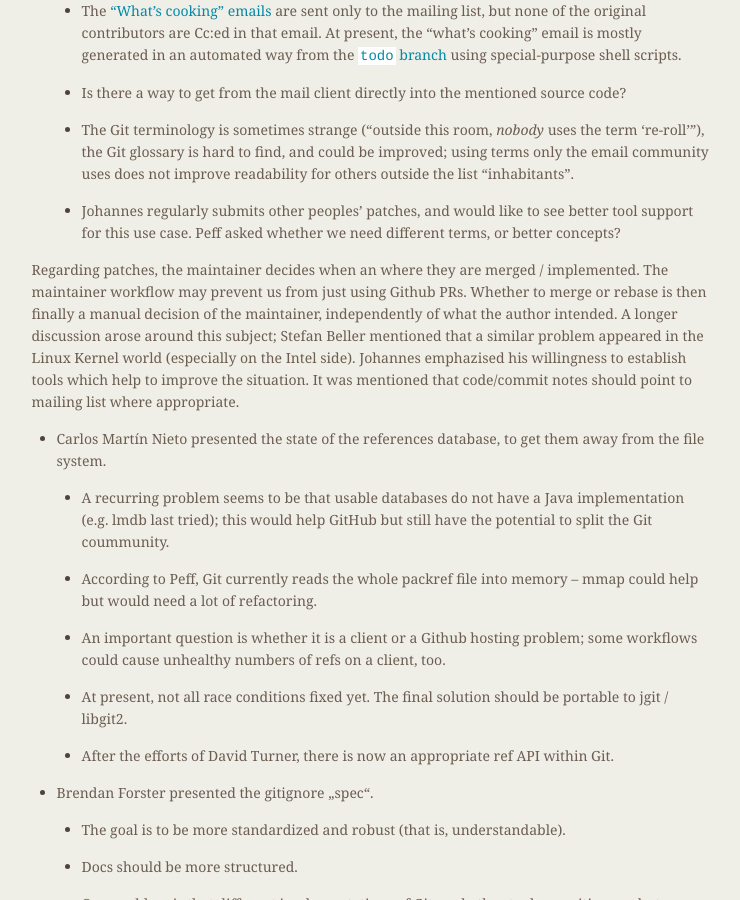
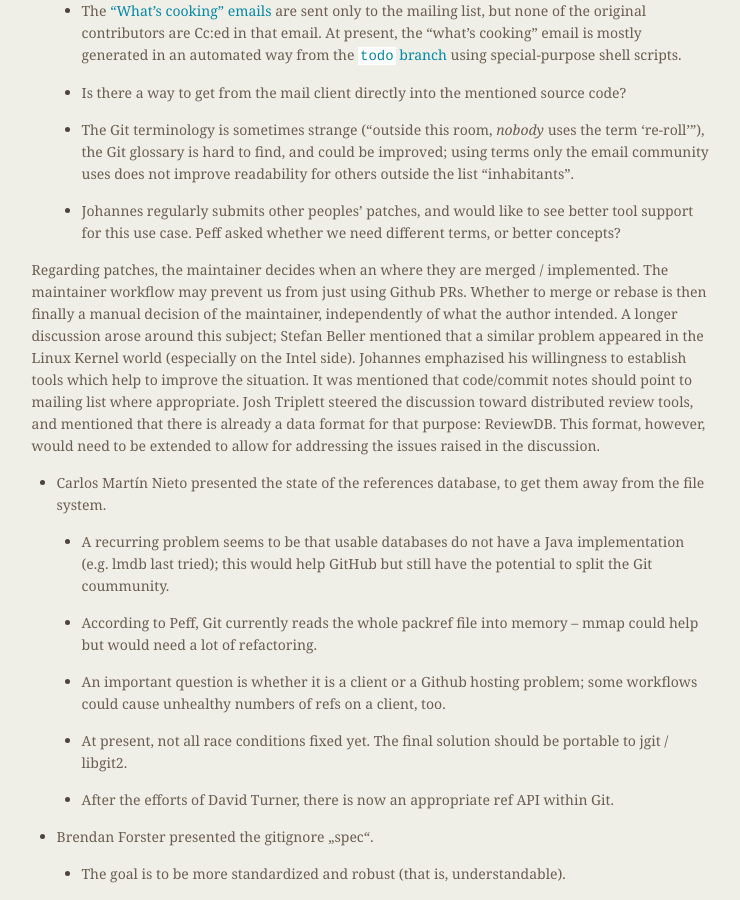
Before and after one commit to git/git.github.io, a Jekyll site: the page built from rev_news/drafts/edition-24.md, in a window 1280 px wide and 900 px high, scrolled down 2808 px. Shown: the whole window, without its empty margins (372-1112 px from the left). Built offline with Jekyll 4.4.1, drawn with Linux system fonts in a browser that asks for light colours.

Commit message:
Rev News: add Josh's comments re: ReviewDB
Signed-off-by: Johannes Schindelin <johannes.schindelin@gmx.de>

```diff
--- a/rev_news/drafts/edition-24.md
+++ b/rev_news/drafts/edition-24.md
@@ -224,6 +224,7 @@
 	appeared in the Linux Kernel world (especially on the Intel side).
 	Johannes emphazised his willingness to establish tools which help to improve the situation.
 	It was mentioned that code/commit notes should point to mailing list where appropriate.
+        Josh Triplett steered the discussion toward distributed review tools, and mentioned that there is already a data format for that purpose: ReviewDB. This format, however, would need to be extended to allow for addressing the issues raised in the discussion.
 
 	* Carlos Martín Nieto presented the state of the references
           database, to get them away from the file system.
```
